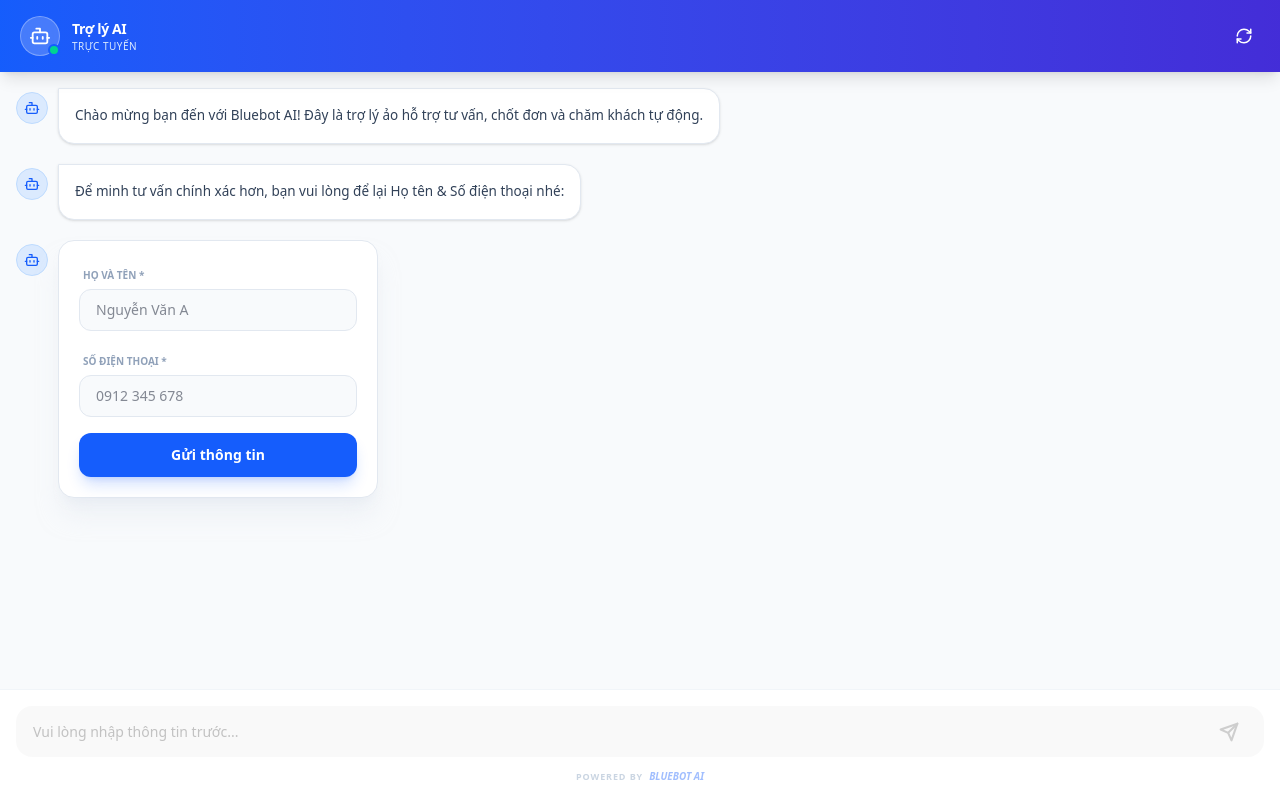
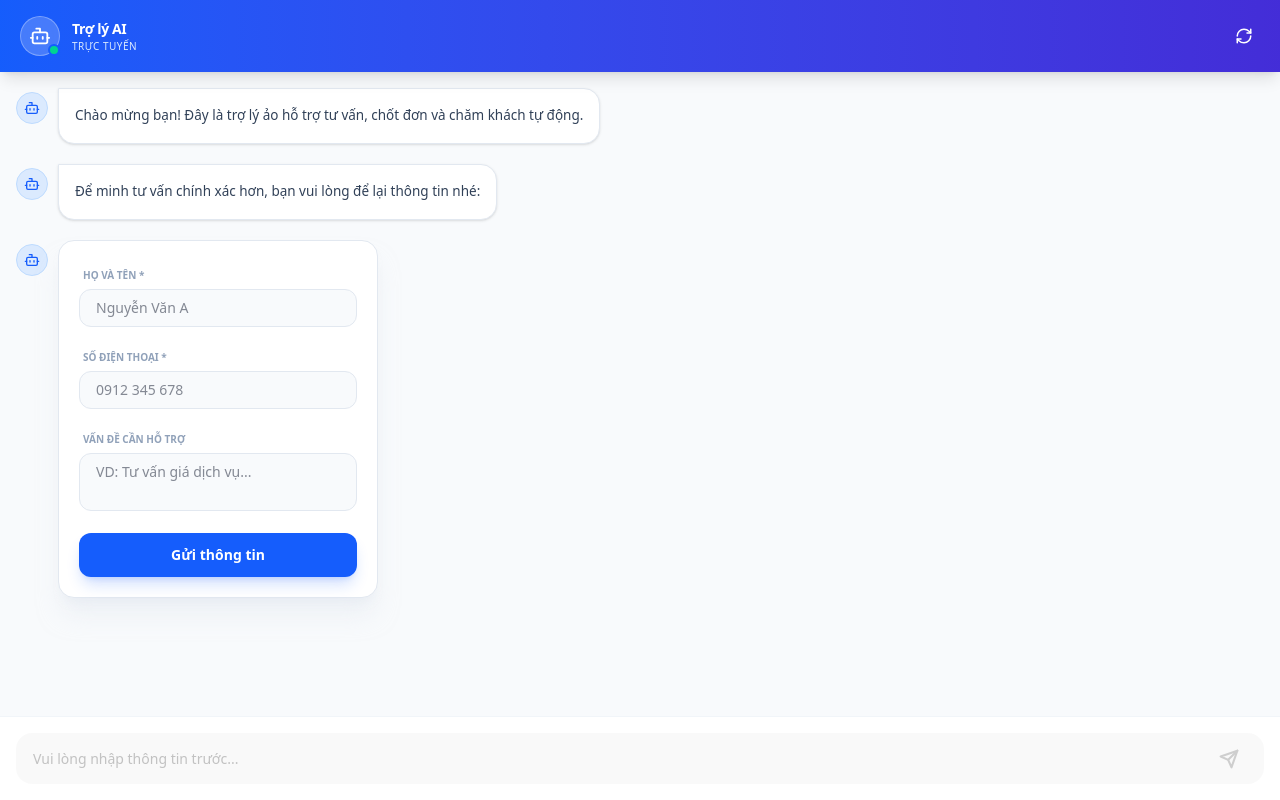
Before and after one commit to Thanhtra1702/my-project, a Next.js app in the folder admin-portal/: page /embed/1 in a window 1280 px wide. Built offline with nearby package versions, Linux system fonts and the light colour scheme.

Commit message:
feat: add 'Need' form field and remove branding references

```diff
--- a/admin-portal/app/embed/[tenantId]/page.tsx
+++ b/admin-portal/app/embed/[tenantId]/page.tsx
@@ -8,7 +8,7 @@ export default function EmbedChat() {
     const tenantId = params.tenantId;
 
     const [messages, setMessages] = useState<{ role: 'user' | 'bot' | 'system'; text: string; isForm?: boolean }[]>([
-        { role: 'bot', text: 'Chào mừng bạn đến với Bluebot AI! Đây là trợ lý ảo hỗ trợ tư vấn, chốt đơn và chăm khách tự động.' },
+        { role: 'bot', text: 'Chào mừng bạn! Đây là trợ lý ảo hỗ trợ tư vấn, chốt đơn và chăm khách tự động.' },
     ]);
     const [input, setInput] = useState('');
     const [loading, setLoading] = useState(false);
@@ -45,7 +45,7 @@ export default function EmbedChat() {
             // Add form request message
             setTimeout(() => {
                 setMessages(prev => [...prev,
-                { role: 'bot', text: 'Để minh tư vấn chính xác hơn, bạn vui lòng để lại Họ tên & Số điện thoại nhé:' },
+                { role: 'bot', text: 'Để minh tư vấn chính xác hơn, bạn vui lòng để lại thông tin nhé:' },
                 { role: 'bot', text: '', isForm: true }
                 ]);
             }, 600);
@@ -74,7 +74,7 @@ export default function EmbedChat() {
         setIsFormSubmitted(true);
         setMessages(prev => [
             ...prev.filter(m => !m.isForm),
-            { role: 'user', text: `Tôi là ${customerName}, SĐT: ${phoneNumber}. ${note ? `Cần hỗ trợ: ${note}` : ''}` },
+            { role: 'user', text: `Tôi là ${customerName}, SĐT: ${phoneNumber}${note ? `. Cần hỗ trợ: ${note}` : ''}` },
             { role: 'bot', text: 'Cảm ơn bạn! Tôi đã ghi nhận thông tin. Bạn có thể bắt đầu chat ngay bây giờ.' }
         ]);
     };
@@ -176,7 +176,7 @@ export default function EmbedChat() {
                                                     value={customerName}
                                                     onChange={(e) => setCustomerName(e.target.value)}
                                                     placeholder="Nguyễn Văn A"
-                                                    className="w-full mt-1 px-4 py-2.5 bg-slate-50 border border-slate-200 rounded-xl text-sm focus:outline-none focus:ring-2 focus:ring-blue-500/20 focus:border-blue-500 transition-all"
+                                                    className="w-full mt-1 px-4 py-2 bg-slate-50 border border-slate-200 rounded-xl text-sm focus:outline-none focus:ring-2 focus:ring-blue-500/20 focus:border-blue-500 transition-all"
                                                 />
                                             </div>
                                             <div>
@@ -187,7 +187,17 @@ export default function EmbedChat() {
                                                     value={phoneNumber}
                                                     onChange={(e) => setPhoneNumber(e.target.value)}
                                                     placeholder="0912 345 678"
-                                                    className="w-full mt-1 px-4 py-2.5 bg-slate-50 border border-slate-200 rounded-xl text-sm focus:outline-none focus:ring-2 focus:ring-blue-500/20 focus:border-blue-500 transition-all"
+                                                    className="w-full mt-1 px-4 py-2 bg-slate-50 border border-slate-200 rounded-xl text-sm focus:outline-none focus:ring-2 focus:ring-blue-500/20 focus:border-blue-500 transition-all"
+                                                />
+                                            </div>
+                                            <div>
+                                                <label className="text-[10px] font-bold text-slate-400 uppercase ml-1">Vấn đề cần hỗ trợ</label>
+                                                <textarea
+                                                    value={note}
+                                                    onChange={(e) => setNote(e.target.value)}
+                                                    placeholder="VD: Tư vấn giá dịch vụ..."
+                                                    rows={2}
+                                                    className="w-full mt-1 px-4 py-2 bg-slate-50 border border-slate-200 rounded-xl text-sm focus:outline-none focus:ring-2 focus:ring-blue-500/20 focus:border-blue-500 transition-all resize-none"
                                                 />
                                             </div>
                                             <button
@@ -200,8 +210,8 @@ export default function EmbedChat() {
                                     </div>
                                 ) : (
                                     <div className={`p-4 rounded-2xl text-[13.5px] leading-relaxed shadow-sm ${msg.role === 'user'
-                                            ? 'bg-blue-600 text-white rounded-tr-none'
-                                            : 'bg-white border border-slate-200 text-slate-700 rounded-tl-none'
+                                        ? 'bg-blue-600 text-white rounded-tr-none'
+                                        : 'bg-white border border-slate-200 text-slate-700 rounded-tl-none'
                                         }`}>
                                         {msg.text}
                                     </div>
@@ -245,10 +255,6 @@ export default function EmbedChat() {
                         <svg xmlns="http://www.w3.org/2000/svg" width="20" height="20" viewBox="0 0 24 24" fill="none" stroke="currentColor" strokeWidth="2.5" strokeLinecap="round" strokeLinejoin="round"><line x1="22" y1="2" x2="11" y2="13"></line><polygon points="22 2 15 22 11 13 2 9 22 2"></polygon></svg>
                     </button>
                 </div>
-                <div className="flex justify-center items-center gap-1.5 mt-3">
-                    <span className="text-[9px] font-bold text-slate-300 uppercase tracking-widest">Powered by</span>
-                    <span className="text-[10px] font-black text-blue-600/40 italic">BLUEBOT AI</span>
-                </div>
             </div>
         </div>
     );
```
